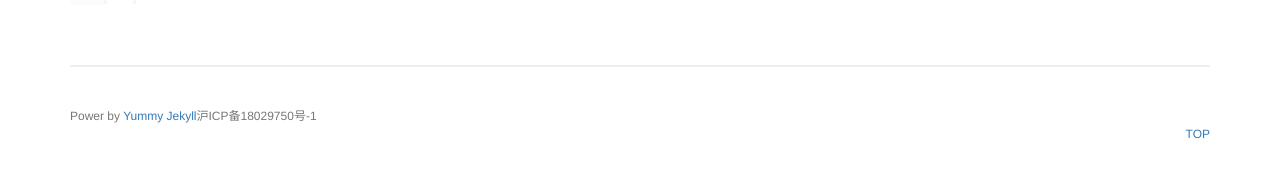
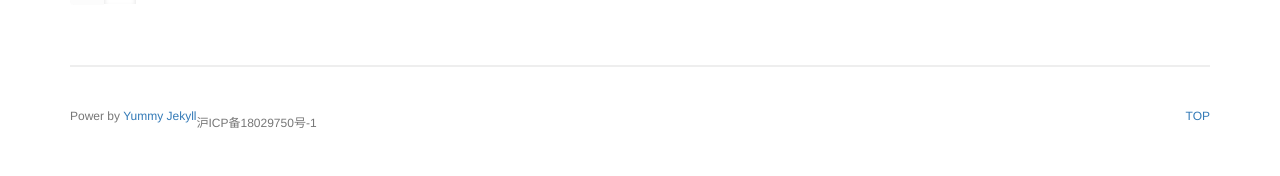
Before and after one commit to HavenZhu/HavenZhu.github.io, a Jekyll site: the page built from index.html, in a window 1280 px wide and 900 px high, scrolled down 1794 px. Shown: the part 721-897 px from the top of the window. Built offline with Jekyll 4.4.1, drawn with Linux system fonts in a browser that asks for light colours; a script that is not in the unit is left out; the list of posts is cut into pages by our own code.

Commit message:
修改footer的样式

```diff
--- a/_includes/footer.html
+++ b/_includes/footer.html
@@ -8,8 +8,7 @@
             Power by <a href="https://github.com/DONGChuan/Yummy-Jekyll">Yummy Jekyll</a>
         </div>
 
-
-        <div class="site-footer-remark">
+        <div style="text-align: center; line-height: 32px; display: inline-block;">
             沪ICP备18029750号-1
         </div>
 
```
